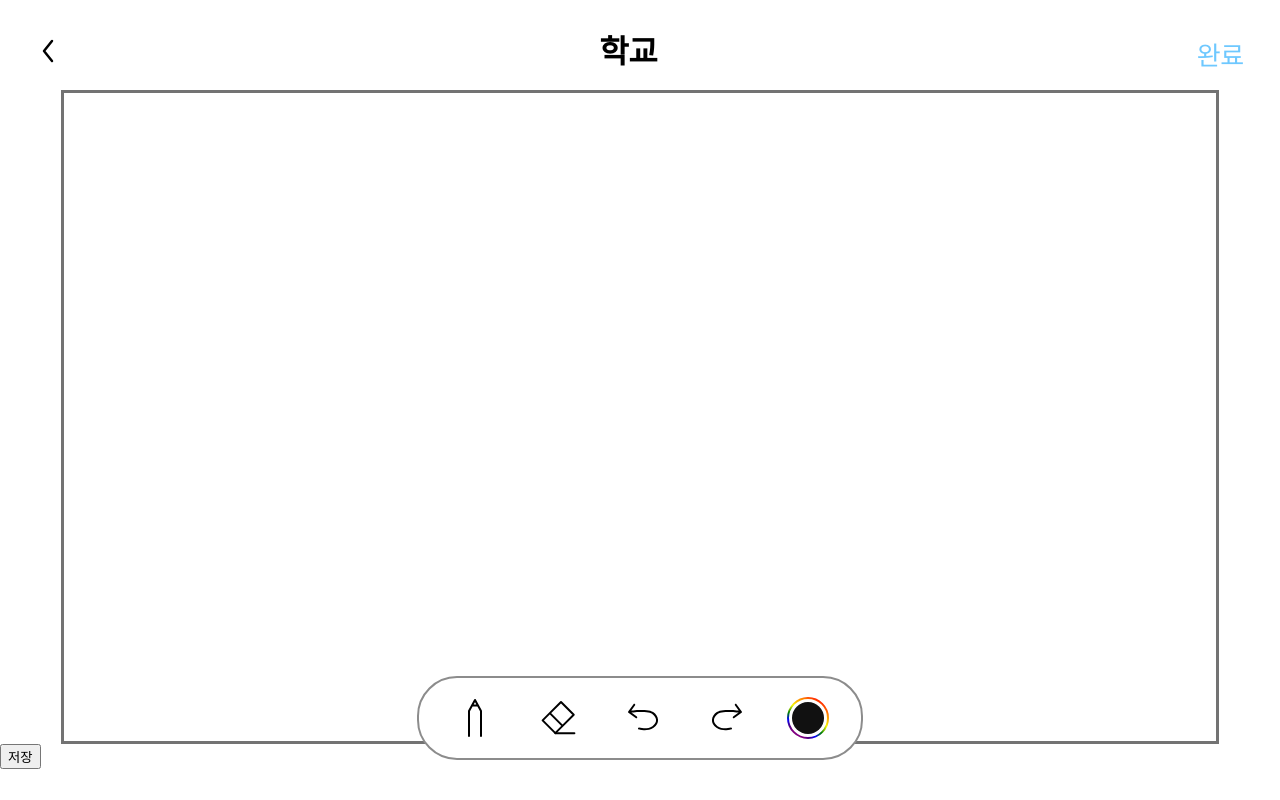
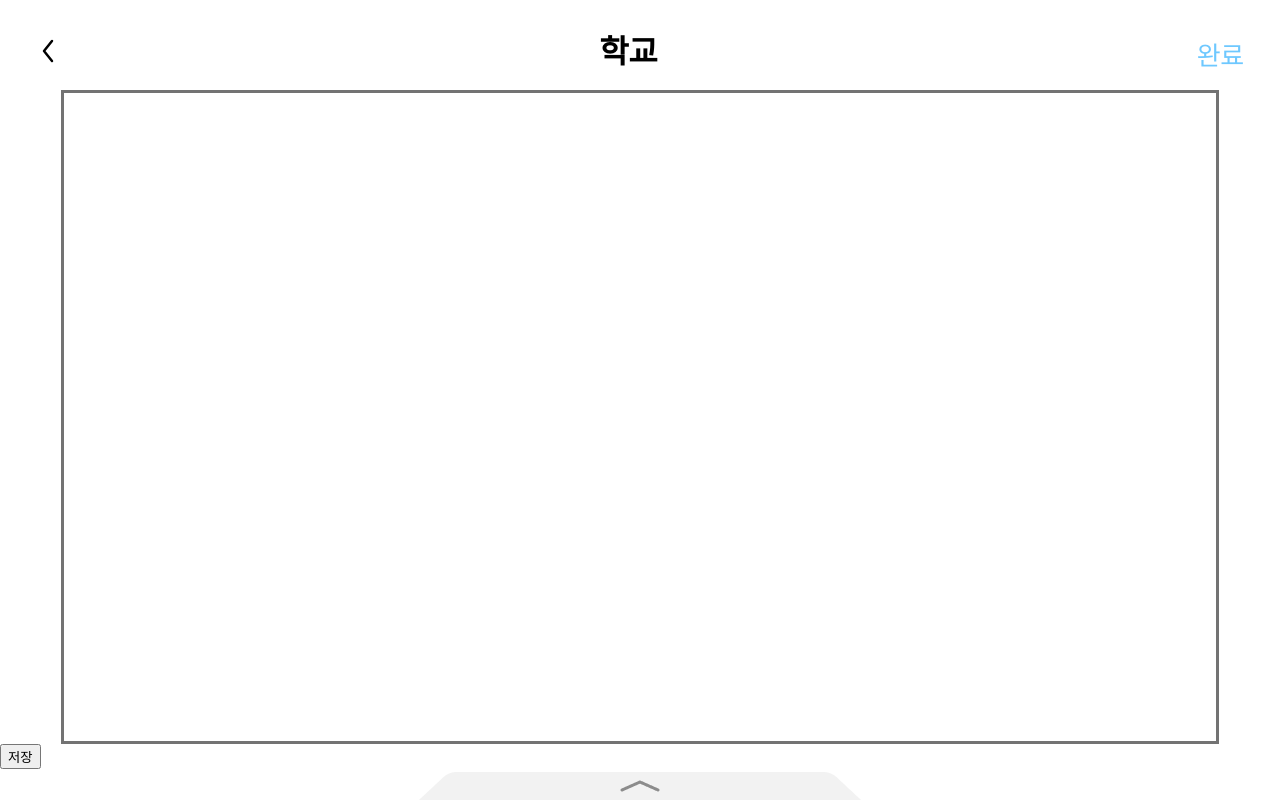
Before and after one commit to Team-Ampersand/drawWang-Client, a React (Create React App) app: page /board in a window 1280 px wide. Built offline with nearby package versions, Linux system fonts and the light colour scheme; a web font is replaced by a local one.

Commit message:
✨ :: 그림 그릴 때 tool이 hide 되게 구현

```diff
--- a/src/Components/PaintBoardTools/index.jsx
+++ b/src/Components/PaintBoardTools/index.jsx
@@ -26,12 +26,10 @@ const PaintBoardTools = ({
     <S.Toolbar>
       <S.ToolItem
         onClick={() => {
-          if (selectedTool !== "pen") {
-            setSelectedTool("pen");
-            if (originalColor) {
-              setColor(originalColor);
-              setOriginalColor(null);
-            }
+          setSelectedTool(selectedTool === "pen" ? "" : "pen");
+          if (originalColor) {
+            setColor(originalColor);
+            setOriginalColor(null);
           }
         }}
         style={{ cursor: "pointer" }}
@@ -66,7 +64,7 @@ const PaintBoardTools = ({
         <RedoSVG />
         <S.ToolPick>{selectedTool === "redo" && <PickToolbarSVG />}</S.ToolPick>
       </S.ToolItem>
-      <S.ToolItem onClick={() => setSelectedTool(selectedTool === "color" ? null : "color")} style={{ cursor: "pointer" }}>
+      <S.ToolItem onClick={() => setSelectedTool(selectedTool === "color" ? "" : "color")} style={{ cursor: "pointer" }}>
         <ColorPickerSVG color={color} />
         <S.ToolBox>{selectedTool === "color" && <ColorToolSettings color={color} changeColor={changeColor} />}</S.ToolBox>
       </S.ToolItem>
--- a/src/Pages/PaintBoard/Style.js
+++ b/src/Pages/PaintBoard/Style.js
@@ -40,3 +40,10 @@ export const DrawNavContainer = styled.div`
   z-index: 2;
   align-items: center;
 `;
+
+export const ToolHideImage =styled.img`
+position:absolute;
+bottom:0;
+left: 50%;
+transform: translateX(-50%);
+`
--- a/src/Pages/PaintBoard/index.jsx
+++ b/src/Pages/PaintBoard/index.jsx
@@ -3,7 +3,7 @@ import * as S from "./Style";
 import PaintBoardTools from "../../Components/PaintBoardTools";
 import Cursor from "../../Components/Cursor";
 import { SwipeLeftArrowSVG } from "../../Assets/svgs";
-
+import ToolHideImage from '../../Assets/pngs/ToolHide.png';
 const PaintBoard = () => {
   const canvasRef = useRef(null);
   const [isDrawing, setIsDrawing] = useState(false);
@@ -164,7 +164,7 @@ const PaintBoard = () => {
         />
       </S.CanvasContainer>
       <button onClick={saveDrawing}>저장</button>
-      <PaintBoardTools
+      {selectedTool===null? <S.ToolHideImage src={ToolHideImage} onClick={()=>{setSelectedTool("tool")}}/>:<PaintBoardTools
         color={color}
         setColor={setColor}
         changeColor={changeColor}
@@ -179,7 +179,8 @@ const PaintBoard = () => {
         setSelectedTool={setSelectedTool}
         undoStroke={undoStroke}
         redoStroke={redoStroke}
-      />
+      />}
+
     </>
   );
 };
```
Also changed, not shown: src/Assets/pngs/ToolHide.png (added).
